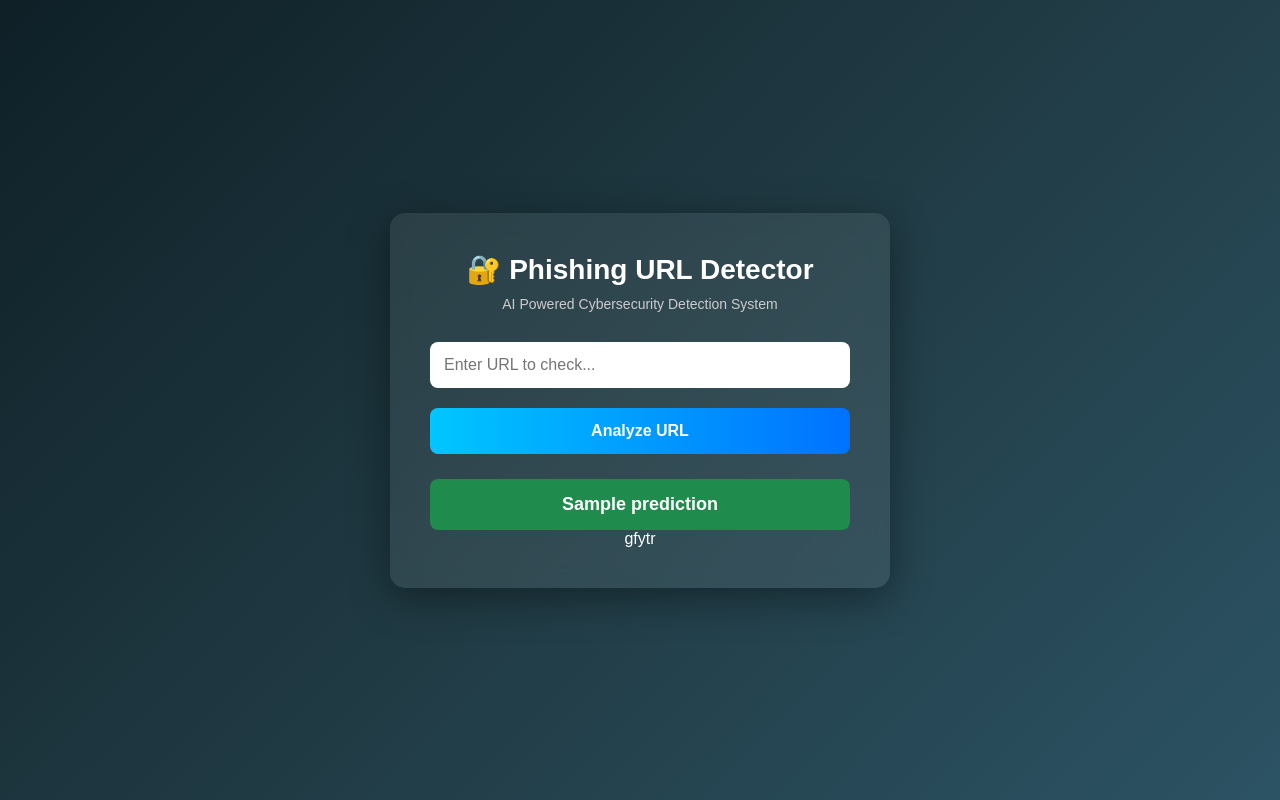
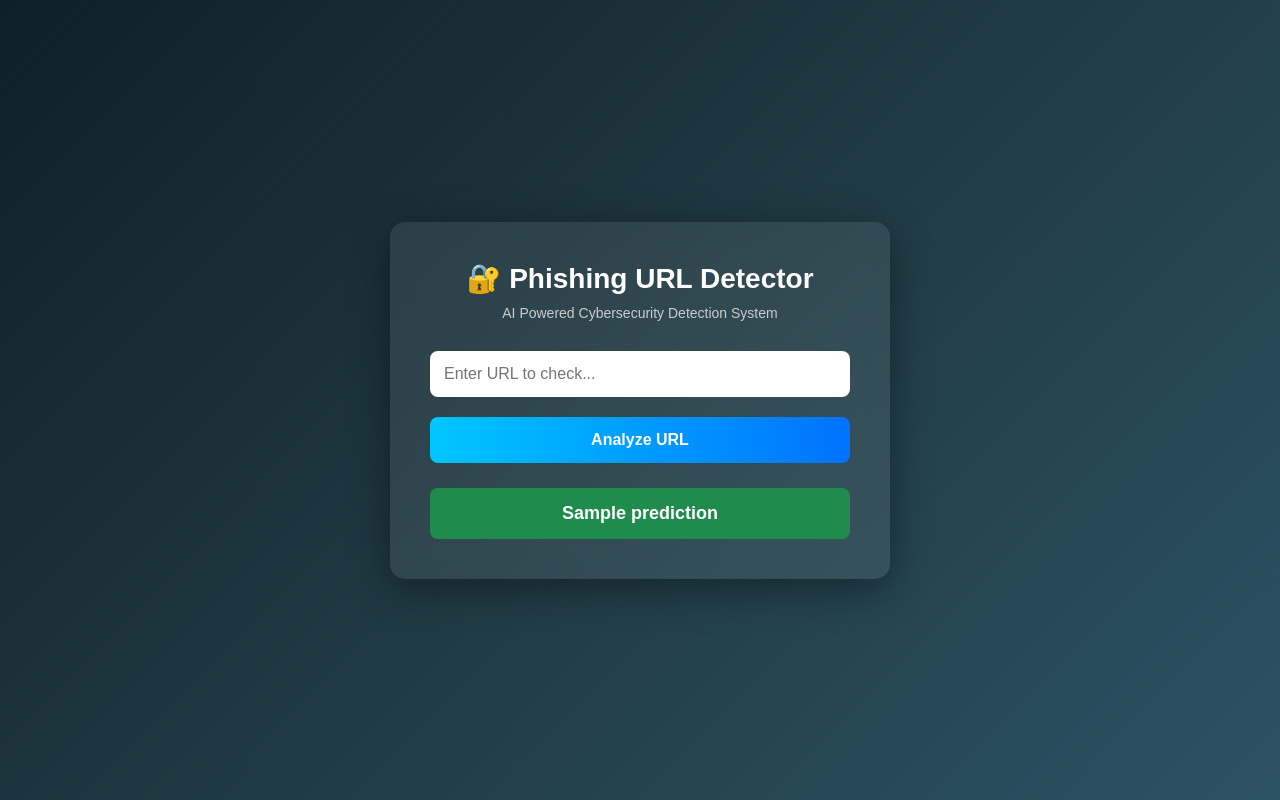
Before and after one commit to Atharv964/phishing-detection-bert, a Flask app: template website/templates/index.html in a window 1280 px wide. Run offline with Flask 3, Linux system fonts and the light colour scheme; the template is opened without the code that fills it: most values are stand-ins (such as "Sample title", 1, 10 or a date in 2020); parts of the project's set-up code (start-up, migrations or seed data) failed here and were passed over.

Commit message:
small changes

```diff
--- a/website/templates/index.html
+++ b/website/templates/index.html
@@ -129,7 +129,6 @@ AI Powered Cybersecurity Detection System
 {{ prediction }}
 
 </div>
-gfytr
 {% endif %}
 
 </div>
```
